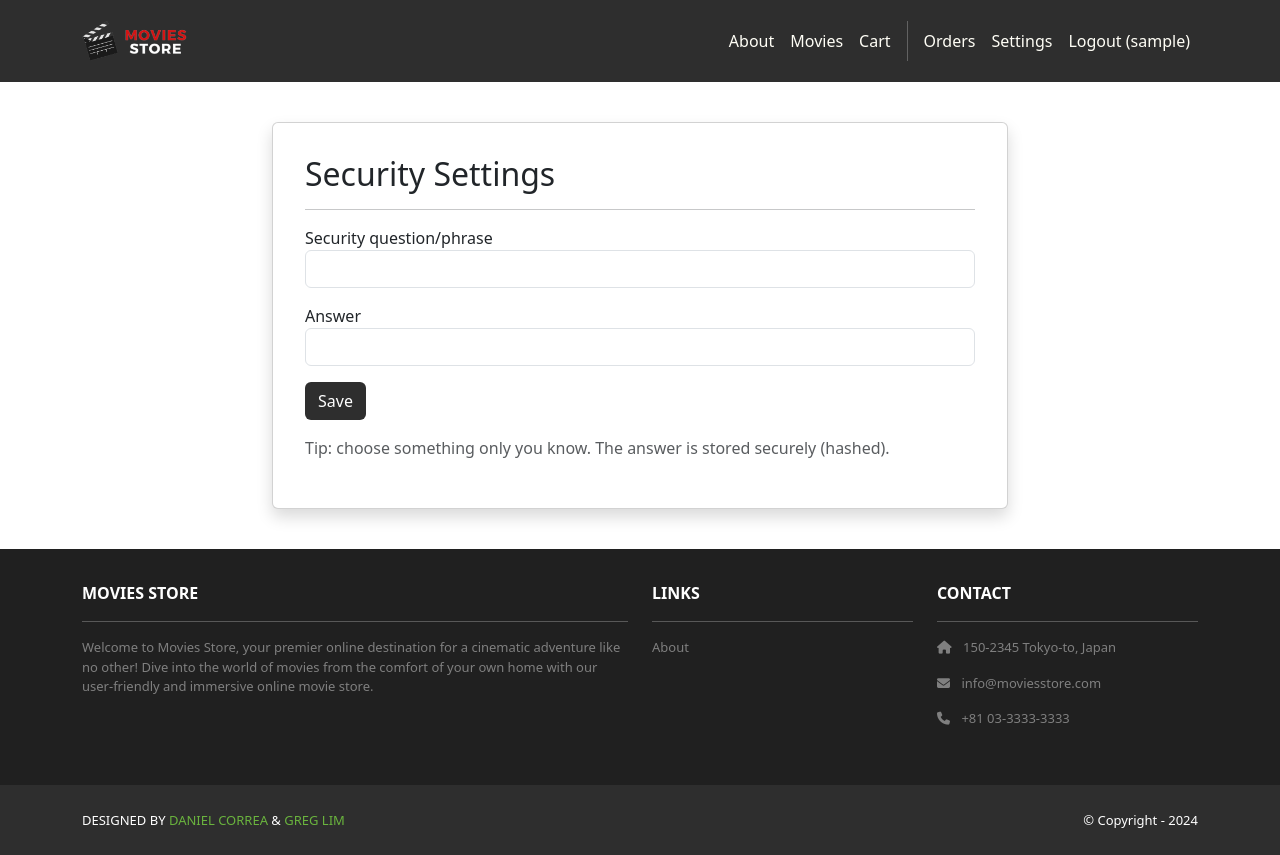
After one commit to esthershrem/moviesstore, a Django app: page /accounts/settings/security/ in a window 1280 px wide. The commit adds this page. Run offline with Django 5.2, Linux system fonts and the light colour scheme; the visitor is signed in with stand-in values (Sample User, id 1); some libraries are stand-ins or nearby versions.

Commit message:
first version2

```diff
--- a/accounts/forms.py
+++ b/accounts/forms.py
@@ -2,6 +2,9 @@
 from django.contrib.auth.forms import UserCreationForm
 from django.forms.utils import ErrorList
 from django.utils.safestring import mark_safe
+from django import forms
+from django.contrib.auth.models import User
+from .models import SecurityQA
 
 
 class CustomErrorList(ErrorList):
@@ -21,3 +24,45 @@ class CustomUserCreationForm(UserCreationForm):
         for fieldname in ['username', 'password1', 'password2']:
             self.fields[fieldname].help_text = None
             self.fields[fieldname].widget.attrs.update({'class': 'form-control'})
+
+class SecurityQAForm(forms.Form):
+    question = forms.CharField(max_length=255, widget=forms.TextInput(attrs={'class': 'form-control'}))
+    answer = forms.CharField(widget=forms.PasswordInput(attrs={'class': 'form-control'}))
+
+    def __init__(self, *args, **kwargs):
+        self.user = kwargs.pop('user')
+        super().__init__(*args, **kwargs)
+        # Pre-fill question if it exists
+        try:
+            qa = self.user.security_qa
+            self.fields['question'].initial = qa.question
+        except SecurityQA.DoesNotExist:
+            pass
+
+    def save(self):
+        question = self.cleaned_data['question']
+        answer = self.cleaned_data['answer']
+        qa, _created = SecurityQA.objects.get_or_create(user=self.user)
+        qa.question = question
+        qa.set_answer(answer)  # hashes
+        qa.save()
+        return qa
+
+
+class ForgotUsernameForm(forms.Form):
+    username = forms.CharField(max_length=150, widget=forms.TextInput(attrs={'class': 'form-control'}))
+
+
+class SecurityAnswerResetForm(forms.Form):
+    # Shown after username step
+    answer = forms.CharField(widget=forms.PasswordInput(attrs={'class': 'form-control'}))
+    new_password1 = forms.CharField(label="New password", widget=forms.PasswordInput(attrs={'class': 'form-control'}))
+    new_password2 = forms.CharField(label="Confirm new password", widget=forms.PasswordInput(attrs={'class': 'form-control'}))
+
+    def clean(self):
+        data = super().clean()
+        p1 = data.get('new_password1')
+        p2 = data.get('new_password2')
+        if p1 and p2 and p1 != p2:
+            raise forms.ValidationError("Passwords do not match.")
+        return data
--- a/accounts/templates/accounts/login.html
+++ b/accounts/templates/accounts/login.html
@@ -35,6 +35,9 @@
                 </button>
               </div>
             </form>
+          <div class="text-center mt-3">
+              <a href="{% url 'accounts.forgot_username' %}">Forgot password?</a>
+            </div>
           </div>
         </div>
       </div>
--- /dev/null
+++ b/accounts/templates/accounts/security_settings.html
@@ -0,0 +1,33 @@
+{% extends 'base.html' %}
+{% block content %}
+<div class="p-3 mt-4">
+  <div class="container">
+    <div class="row justify-content-center">
+      <div class="col-md-8">
+        <div class="card shadow p-3 mb-4 rounded">
+          <div class="card-body">
+            <h2>Security Settings</h2>
+            <hr />
+            {% if messages %}{% for m in messages %}
+              <div class="alert alert-{{ m.tags }}">{{ m }}</div>
+            {% endfor %}{% endif %}
+            <form method="POST">
+              {% csrf_token %}
+              <div class="mb-3">
+                <label>Security question/phrase</label>
+                {{ template_data.form.question }}
+              </div>
+              <div class="mb-3">
+                <label>Answer</label>
+                {{ template_data.form.answer }}
+              </div>
+              <button type="submit" class="btn bg-dark text-white">Save</button>
+            </form>
+            <p class="text-muted mt-3">Tip: choose something only you know. The answer is stored securely (hashed).</p>
+          </div>
+        </div>
+      </div>
+    </div>
+  </div>
+</div>
+{% endblock content %}
--- a/accounts/urls.py
+++ b/accounts/urls.py
@@ -3,6 +3,9 @@ from . import views
 urlpatterns = [
     path('signup', views.signup, name='accounts.signup'),
     path('login/', views.login, name='accounts.login'),
-    path('logout/', views.logout, name='accounts.logout'),
+    path('logout/', views.logout_view, name='accounts.logout'),
     path('orders/', views.orders, name='accounts.orders'),
+    path('settings/security/', views.security_settings, name='accounts.security'),
+    path('forgot/', views.forgot_password_username, name='accounts.forgot_username'),
+    path('forgot/answer/', views.forgot_password_answer, name='accounts.forgot_answer'),
 ]
--- a/accounts/views.py
+++ b/accounts/views.py
@@ -3,10 +3,20 @@ from django.contrib.auth import login as auth_login, authenticate
 from .forms import CustomUserCreationForm, CustomErrorList
 from django.shortcuts import redirect
 from django.contrib.auth.decorators import login_required
+from django.shortcuts import render, redirect, get_object_or_404
+from django.contrib.auth.decorators import login_required
 from django.contrib.auth.models import User
+from django.contrib import messages
+
+from .forms import SecurityQAForm, ForgotUsernameForm, SecurityAnswerResetForm
+from .models import SecurityQA
+from django.contrib.auth.models import User
+from django.shortcuts import redirect, render
+from django.contrib.auth import logout
+from django.contrib.auth.decorators import login_required
 @login_required
-def logout(request):
-    auth_logout(request)
+def logout_view(request):
+    logout(request)
     return redirect('home.index')
 def login(request):
     template_data = {}
@@ -51,3 +61,74 @@ def orders(request):
     template_data['orders'] = request.user.order_set.all()
     return render(request, 'accounts/orders.html',
         {'template_data': template_data})
+
+@login_required
+def security_settings(request):
+    template_data = {'title': 'Security Settings'}
+    if request.method == 'POST':
+        form = SecurityQAForm(request.POST, user=request.user)
+        if form.is_valid():
+            form.save()
+            messages.success(request, "Your security phrase was saved.")
+            return redirect('accounts.security')
+    else:
+        form = SecurityQAForm(user=request.user)
+    template_data['form'] = form
+    return render(request, 'accounts/security_settings.html', {'template_data': template_data})
+
+
+def forgot_password_username(request):
+    # Step 1: enter username
+    template_data = {'title': 'Forgot Password'}
+    if request.method == 'POST':
+        form = ForgotUsernameForm(request.POST)
+        if form.is_valid():
+            username = form.cleaned_data['username']
+            try:
+                user = User.objects.get(username=username)
+                # Ensure they have a SecurityQA set
+                user.security_qa
+            except (User.DoesNotExist, SecurityQA.DoesNotExist):
+                messages.error(request, "Account not found or no security phrase set.")
+                return render(request, 'accounts/forgot_username.html', {'template_data': template_data, 'form': form})
+            # Store user id in session for next step
+            request.session['pw_reset_user_id'] = user.id
+            return redirect('accounts.forgot_answer')
+    else:
+        form = ForgotUsernameForm()
+    template_data['form'] = form
+    return render(request, 'accounts/forgot_username.html', {'template_data': template_data})
+
+
+def forgot_password_answer(request):
+    # Step 2: show question; verify answer; set new password
+    user_id = request.session.get('pw_reset_user_id')
+    if not user_id:
+        return redirect('accounts.forgot_username')
+
+    user = get_object_or_404(User, id=user_id)
+    try:
+        qa = user.security_qa
+    except SecurityQA.DoesNotExist:
+        messages.error(request, "No security phrase set for this account.")
+        return redirect('accounts.forgot_username')
+
+    template_data = {'title': 'Verify Security Phrase', 'question': qa.question}
+
+    if request.method == 'POST':
+        form = SecurityAnswerResetForm(request.POST)
+        if form.is_valid():
+            if not qa.check_answer(form.cleaned_data['answer']):
+                messages.error(request, "Incorrect answer.")
+                return render(request, 'accounts/forgot_answer.html', {'template_data': template_data, 'form': form})
+            # Reset password
+            user.set_password(form.cleaned_data['new_password1'])
+            user.save()
+            # Clear the session marker
+            request.session.pop('pw_reset_user_id', None)
+            messages.success(request, "Password reset successful. Please log in.")
+            return redirect('accounts.login')
+    else:
+        form = SecurityAnswerResetForm()
+
+    return render(request, 'accounts/forgot_answer.html', {'template_data': template_data, 'form': form})
--- a/moviesstore/templates/base.html
+++ b/moviesstore/templates/base.html
@@ -54,12 +54,11 @@
           <div class="vr bg-white mx-2 d-none d-lg-block"></div>
 
           {% if user.is_authenticated %}
-              <a class="nav-link"
-              href="{% url 'accounts.orders' %}">Orders
-            </a>
-            <a class="nav-link" href="{% url 'accounts.logout' %}">
-              Logout ({{ user.username }})
-            </a>
+              <a class="nav-link" href="{% url 'accounts.orders' %}">Orders</a>
+              <a class="nav-link" href="{% url 'accounts.security' %}">Settings</a>
+              <a class="nav-link" href="{% url 'accounts.logout' %}">
+    Logout ({{ user.username }})
+  </a>
           {% else %}
             <a class="nav-link" href="{% url 'accounts.login' %}">Login</a>
             <a class="nav-link" href="{% url 'accounts.signup' %}">Sign Up</a>
```
Also changed, not shown: accounts/models.py (+16 -1 lines), accounts/templates/accounts/forgot_answer.html (added, +38 -0 lines), accounts/templates/accounts/forgot_username.html (added, +29 -0 lines), accounts/migrations/0001_initial.py (added), movies/migrations/0003_like.py (added), movies/migrations/0004_delete_like.py (added).
